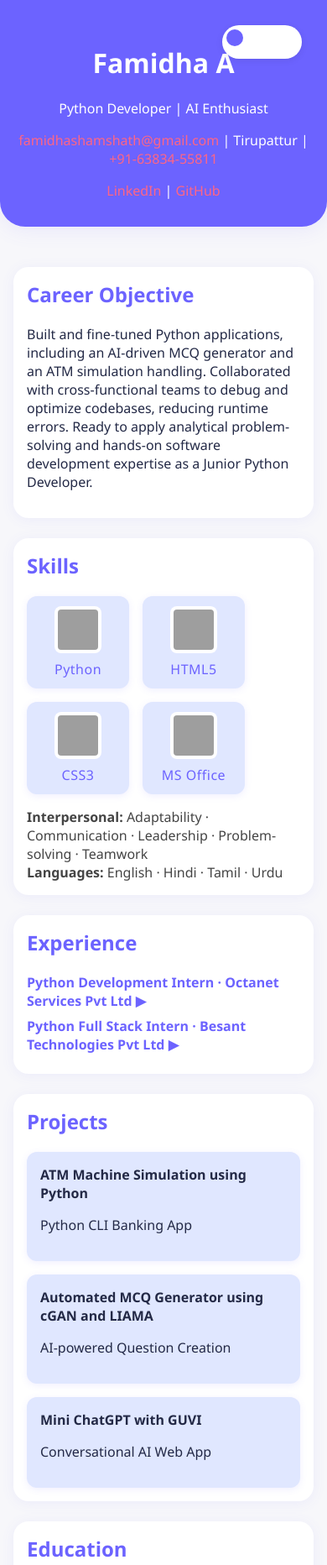
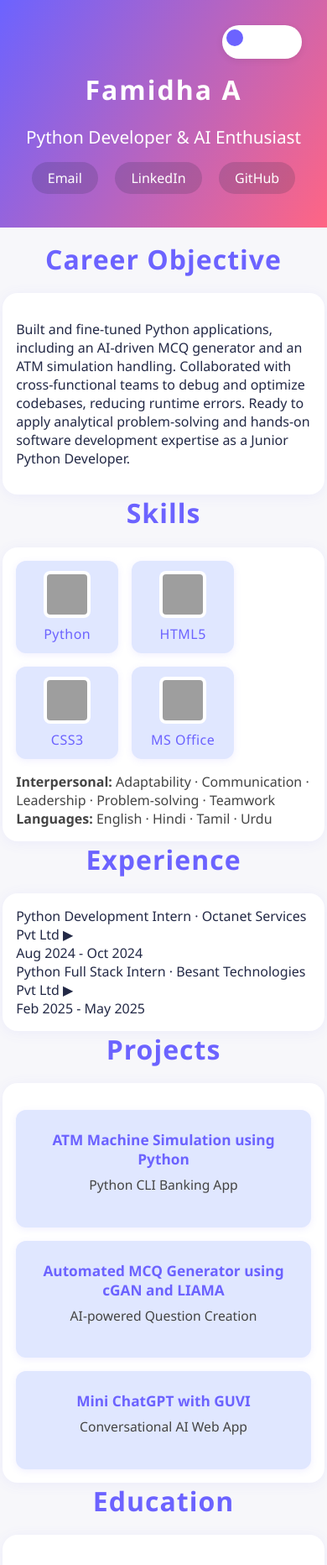
Before and after one commit to famidha2004/famiportfolio, a plain HTML site: page index.html in a window 390 px wide. Shown: the top 1864 px of the page at 84% size. Drawn offline with Linux system fonts and the light colour scheme; grey boxes are pictures that could not be loaded.

Commit message:
Update index.html

```diff
--- a/index.html
+++ b/index.html
@@ -3,6 +3,7 @@
 <head>
 <meta charset="UTF-8">
 <title>Famidha A Portfolio</title>
+<meta name="viewport" content="width=device-width, initial-scale=1.0">
 <style>
 :root {
     --primary: #6C63FF;
@@ -14,6 +15,7 @@
     --card-light: #fff;
     --card-dark: #393e6a;
     --accent: #e0e7ff;
+    --hero-gradient: linear-gradient(120deg, #6C63FF 0%, #FF6584 100%);
 }
 body {
     font-family: 'Segoe UI', Arial, sans-serif;
@@ -22,14 +24,38 @@ body {
     margin: 0;
     transition: background 0.6s cubic-bezier(.4,0,.2,1), color 0.4s;
 }
-header {
-    background: var(--primary);
+.hero {
+    background: var(--hero-gradient);
     color: #fff;
-    padding: 2rem 1rem 1rem 1rem;
+    padding: 4rem 1rem 3rem 1rem;
     text-align: center;
-    border-radius: 0 0 30px 30px;
-    box-shadow: 0 4px 24px rgba(108,99,255,0.10);
+    position: relative;
+    overflow: hidden;
     animation: fadeInDown 1s;
+}
+.hero h1 {
+    font-size: 2.8rem;
+    margin-bottom: 0.5rem;
+    letter-spacing: 2px;
+    font-weight: 700;
+}
+.hero p {
+    font-size: 1.3rem;
+    margin-bottom: 1.5rem;
+}
+.hero .hero-links a {
+    color: #fff;
+    background: rgba(35,41,70,0.18);
+    padding: 0.5rem 1.2rem;
+    border-radius: 20px;
+    margin: 0 0.5rem;
+    text-decoration: none;
+    font-weight: 500;
+    transition: background 0.3s;
+}
+.hero .hero-links a:hover {
+    background: #fff;
+    color: var(--primary);
 }
 @keyframes fadeInDown {
     from { opacity: 0; transform: translateY(-40px);}
@@ -71,66 +97,42 @@ header {
     background: var(--secondary);
 }
 .container {
-    max-width: 900px;
-    margin: 2rem auto;
-    padding: 1rem;
+    max-width: 1100px;
+    margin: 0 auto;
+    padding: 2rem 1rem;
+}
+.section-title {
+    font-size: 2rem;
+    color: var(--primary);
+    margin-bottom: 1.2rem;
+    text-align: center;
+    font-weight: 700;
+    letter-spacing: 1px;
+}
+.grid {
+    display: grid;
+    grid-template-columns: repeat(auto-fit, minmax(260px, 1fr));
+    gap: 32px;
+    margin-bottom: 2rem;
 }
 .card {
     background: var(--card-light);
     border-radius: 18px;
     box-shadow: 0 2px 16px rgba(108,99,255,0.08);
-    margin-bottom: 1.5rem;
-    padding: 1.5rem;
-    transition: background 0.6s cubic-bezier(.4,0,.2,1), color 0.4s, box-shadow 0.3s;
+    padding: 2rem 1.5rem;
+    transition: background 0.6s cubic-bezier(.4,0,.2,1), color 0.4s, box-shadow 0.3s, transform 0.3s;
     position: relative;
     overflow: hidden;
     animation: fadeInUp 1s;
+}
+.card:hover {
+    box-shadow: 0 8px 32px rgba(108,99,255,0.18);
+    transform: scale(1.04) rotate(-1deg);
 }
 @keyframes fadeInUp {
     from { opacity: 0; transform: translateY(40px);}
     to { opacity: 1; transform: translateY(0);}
 }
-h2 { color: var(--primary); margin-top: 0; }
-a { color: var(--secondary); text-decoration: none; }
-.expansion {
-    cursor: pointer;
-    color: var(--primary);
-    font-weight: bold;
-    margin-bottom: 0.5rem;
-    transition: color 0.2s;
-}
-.expansion:hover {
-    color: var(--secondary);
-}
-.expansion-content {
-    display: none;
-    margin-top: 0.5rem;
-    padding-left: 1rem;
-    color: #444;
-}
-footer {
-    text-align: center;
-    padding: 1rem;
-    color: #888;
-    background: var(--accent);
-    border-radius: 0 0 18px 18px;
-    margin-top: 2rem;
-    animation: fadeInUp 1.2s;
-}
-body.dark {
-    background: var(--bg-dark);
-    color: var(--text-dark);
-}
-body.dark .card {
-    background: var(--card-dark);
-    color: var(--text-dark);
-    box-shadow: 0 4px 24px rgba(255,101,132,0.10);
-}
-body.dark header {
-    background: var(--secondary);
-}
-body.dark h2 { color: var(--secondary); }
-body.dark a { color: var(--primary); }
 .skills-grid {
     display: flex;
     gap: 32px;
@@ -185,16 +187,26 @@ body.dark a { color: var(--primary); }
     background: var(--accent);
     border-radius: 12px;
     box-shadow: 0 2px 8px rgba(108,99,255,0.10);
-    padding: 1rem;
+    padding: 1.5rem 1rem;
     cursor: pointer;
     transition: box-shadow 0.3s, transform 0.3s, background 0.3s;
     animation: fadeInUp 1.3s;
     position: relative;
+    text-align: center;
 }
 .project-card:hover {
     box-shadow: 0 8px 32px rgba(108,99,255,0.18);
     transform: scale(1.05) rotate(1deg);
     background: #fff;
+}
+.project-card b {
+    font-size: 1.08rem;
+    color: var(--primary);
+}
+.project-card p {
+    color: #444;
+    margin-top: 0.5rem;
+    font-size: 0.98rem;
 }
 .modal {
     display: none;
@@ -231,24 +243,32 @@ body.dark a { color: var(--primary); }
 .close:hover {
     color: var(--secondary);
 }
+body.dark {
+    background: var(--bg-dark);
+    color: var(--text-dark);
+}
+body.dark .card {
+    background: var(--card-dark);
+    color: var(--text-dark);
+    box-shadow: 0 4px 24px rgba(255,101,132,0.10);
+}
+body.dark header,
+body.dark .hero {
+    background: var(--secondary);
+}
+body.dark h2, body.dark .section-title { color: var(--secondary); }
+body.dark a { color: var(--primary); }
 body.dark .modal-content {
     background: var(--card-dark);
     color: var(--text-dark);
 }
-@media (max-width: 600px) {
-    .skills-grid {
-        gap: 16px;
-    }
-    .card {
-        padding: 1rem;
-    }
-    .projects-grid {
-        grid-template-columns: 1fr;
-        gap: 16px;
-    }
-    .modal-content {
-        padding: 1rem 0.5rem;
-    }
+@media (max-width: 700px) {
+    .container { padding: 1rem 0.2rem; }
+    .skills-grid { gap: 16px; }
+    .card { padding: 1rem; }
+    .projects-grid { grid-template-columns: 1fr; gap: 16px; }
+    .modal-content { padding: 1rem 0.5rem; }
+    .hero h1 { font-size: 2rem; }
 }
 </style>
 </head>
@@ -257,29 +277,26 @@ body.dark .modal-content {
     <input type="checkbox" id="theme-toggle">
     <label for="theme-toggle"></label>
 </div>
-<header>
+<div class="hero">
     <h1>Famidha A</h1>
-    <p>Python Developer | AI Enthusiast</p>
-    <p>
-        <a href="mailto:famidhashamshath@gmail.com">famidhashamshath@gmail.com</a> |
-        Tirupattur | <a href="tel:+916383455811">+91-63834-55811</a>
-    </p>
-    <p>
-        <a href="https://linkedin.com/in/famidha" target="_blank">LinkedIn</a> |
+    <p>Python Developer &amp; AI Enthusiast</p>
+    <div class="hero-links">
+        <a href="mailto:famidhashamshath@gmail.com">Email</a>
+        <a href="https://linkedin.com/in/famidha" target="_blank">LinkedIn</a>
         <a href="https://github.com/famidha2004" target="_blank">GitHub</a>
-    </p>
-</header>
+    </div>
+</div>
 <div class="container">
+    <div class="section-title">Career Objective</div>
     <div class="card">
-        <h2>Career Objective</h2>
         <p>
             Built and fine-tuned Python applications, including an AI-driven MCQ generator and an ATM simulation handling.
             Collaborated with cross-functional teams to debug and optimize codebases, reducing runtime errors.
             Ready to apply analytical problem-solving and hands-on software development expertise as a Junior Python Developer.
         </p>
     </div>
+    <div class="section-title">Skills</div>
     <div class="card">
-        <h2>Skills</h2>
         <div class="skills-grid">
             <div class="skill-item" title="Python">
                 <img src="https://cdn.jsdelivr.net/gh/devicons/devicon/icons/python/python-original.svg" alt="Python">
@@ -303,8 +320,8 @@ body.dark .modal-content {
             <b>Languages:</b> English · Hindi · Tamil · Urdu
         </div>
     </div>
+    <div class="section-title">Experience</div>
     <div class="card">
-        <h2>Experience</h2>
         <div class="expansion" onclick="toggleExpansion('exp1')">Python Development Intern · Octanet Services Pvt Ltd <span>&#9654;</span></div>
         <div id="exp1" class="expansion-content">
             Aug 2024 - Oct 2024
@@ -314,8 +331,8 @@ body.dark .modal-content {
             Feb 2025 - May 2025
         </div>
     </div>
+    <div class="section-title">Projects</div>
     <div class="card">
-        <h2>Projects</h2>
         <div class="projects-grid">
             <div class="project-card" onclick="showProject('atm')">
                 <b>ATM Machine Simulation using Python</b>
@@ -338,16 +355,16 @@ body.dark .modal-content {
             <div id="modal-body"></div>
         </div>
     </div>
+    <div class="section-title">Education</div>
     <div class="card">
-        <h2>Education</h2>
         <ul>
             <li>P.S.V. College of Engineering | B.E. Computer Science · Grade: 8.07 <span style="float:right;">Grad May 2025</span></li>
             <li>CSI Girls Matric H.S School | Higher Secondary · Grade: 89 <span style="float:right;">Grad Jun 2021</span></li>
             <li>CSI Girls Matric H.S School | Secondary Education · Grade: 85 <span style="float:right;">Grad Jun 2019</span></li>
         </ul>
     </div>
+    <div class="section-title">Achievements</div>
     <div class="card">
-        <h2>Achievements</h2>
         <ul>
             <li>Guinness World Record - GUVI SAWit Womens AI Event</li>
             <li>Research Publication - IJIRCCE</li>
```
